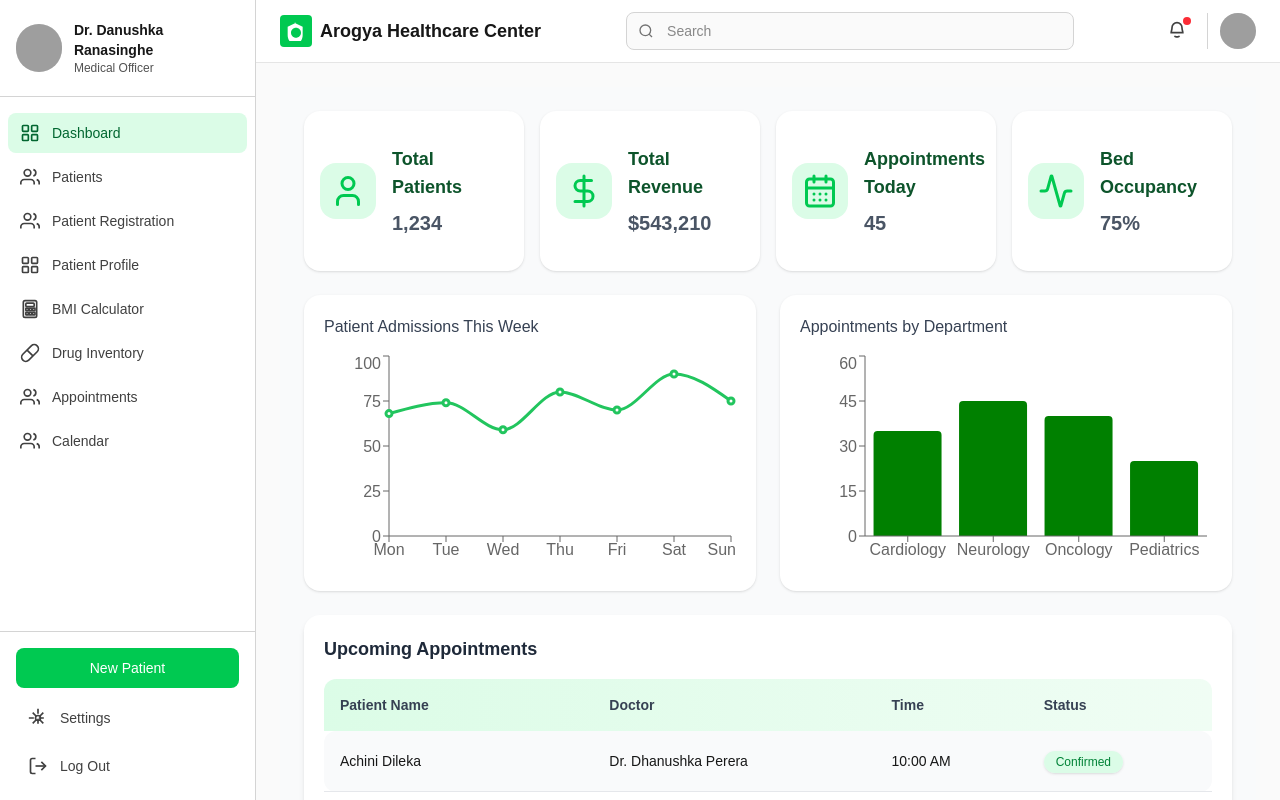
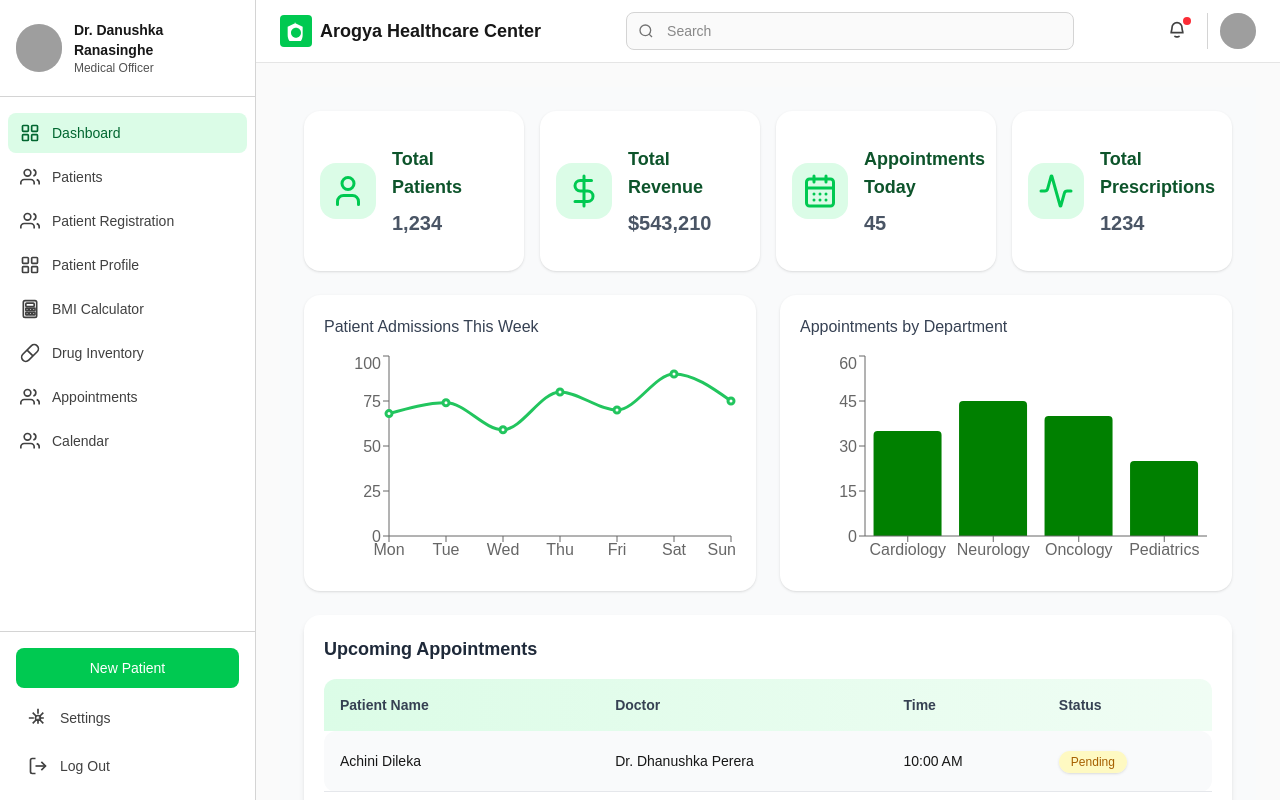
Before and after one commit to Arogya-Medical-Center/aroga-frontend, a Next.js app: page /dashboard/admin in a window 1280 px wide. Shown: the top 800 px of the page. Built offline with nearby package versions, Linux system fonts and the light colour scheme; grey boxes are pictures that could not be loaded.

Commit message:
Update static card

```diff
--- a/src/app/components/admin_dashboard/AppointmentTable.tsx
+++ b/src/app/components/admin_dashboard/AppointmentTable.tsx
@@ -6,7 +6,7 @@ interface Appointment {
 }
 
 const appointments: Appointment[] = [
-  { name: "Achini Dileka", doctor: "Dr. Dhanushka Perera", time: "10:00 AM", status: "Confirmed" },
+  { name: "Achini Dileka", doctor: "Dr. Dhanushka Perera", time: "10:00 AM", status: "Pending" },
   { name: "Saman Perera", doctor: "Dr. Dhanushka Perera", time: "11:30 AM", status: "Pending" },
   { name: "Piyath Ransara", doctor: "Dr. Dhanushka Perera", time: "02:15 PM", status: "Pending" },
   {name: "Sumana Rathnayaka", doctor: "Dr. Dhanushka Perera", time: "03:15 PM", status: "Pending" },
--- a/src/app/dashboard/admin/page.tsx
+++ b/src/app/dashboard/admin/page.tsx
@@ -24,8 +24,8 @@ export default function AdminDashboardPage() {
     icon: <CalendarDays size={36} className="text-green-500" />,
   },
   {
-    title: "Bed Occupancy",
-    value: "75%",
+    title: "Total Prescriptions",
+    value: "1234",
     icon: <Activity size={36} className="text-green-500" />,
   },
 ];
```
